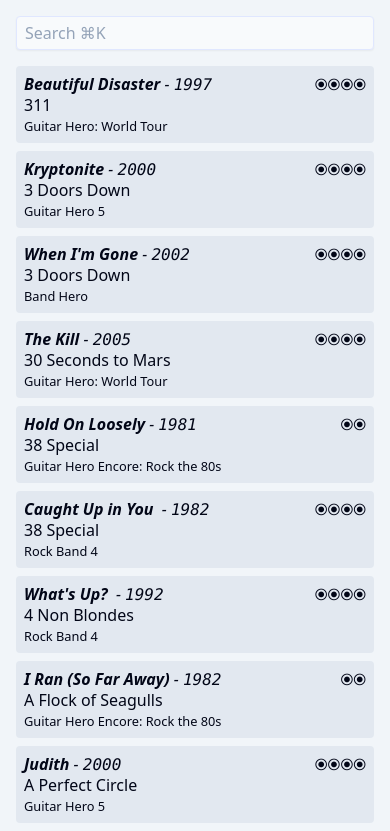
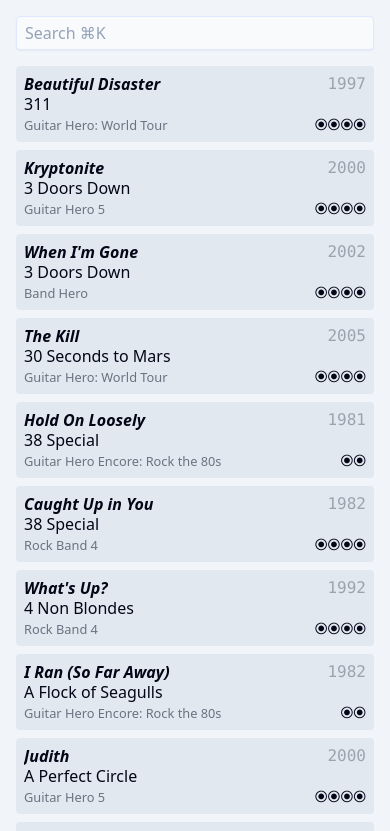
Before and after one commit to arjunchib/rockhero, an Angular app: page / in a window 390 px wide. Shown: the top 831 px of the page. Built offline with nearby package versions, Linux system fonts and the light colour scheme.

Commit message:
Tweak mobile styles

```diff
--- a/src/app/app.component.html
+++ b/src/app/app.component.html
@@ -1,4 +1,4 @@
-<div class="mx-4 mt-2 py-2 sticky top-0 flex justify-center">
+<div class="mx-4 mt-2 py-2 sticky top-0 flex justify-center z-10">
   <input
     #searchEl
     [formControl]="search"
@@ -26,17 +26,23 @@
   </table>
   <div *ngIf="isMobile">
     <div *ngFor="let song of songs" class="song">
-      <div class="absolute top-2 right-2">{{ dots(song) }}</div>
-      <i
-        ><b>
-          {{ song.title }}
-        </b>
-        - <span class="font-mono">{{ song.year }}</span></i
-      >
-      <br />
-      {{ song.artist }}
-      <br />
-      <small>{{ song.game }}</small>
+      <div class="basis-0 min-w-0 flex-grow">
+        <div class="truncate">
+          <i
+            ><b>{{ song.title }}</b></i
+          >
+        </div>
+        <div class="truncate">
+          {{ song.artist }}
+        </div>
+        <small class="text-gray-500">{{ song.game }}</small>
+      </div>
+      <div class="text-end flex flex-col justify-between">
+        <div class="font-mono text-gray-400">
+          {{ song.year }}
+        </div>
+        <div>{{ dots(song) }}</div>
+      </div>
     </div>
   </div>
 </div>
--- a/src/app/app.component.scss
+++ b/src/app/app.component.scss
@@ -19,5 +19,5 @@
 }
 
 .song {
-  @apply rounded bg-slate-200 my-2 p-2 leading-tight relative;
+  @apply rounded bg-slate-200 my-2 p-2 leading-tight relative flex justify-between;
 }
```
